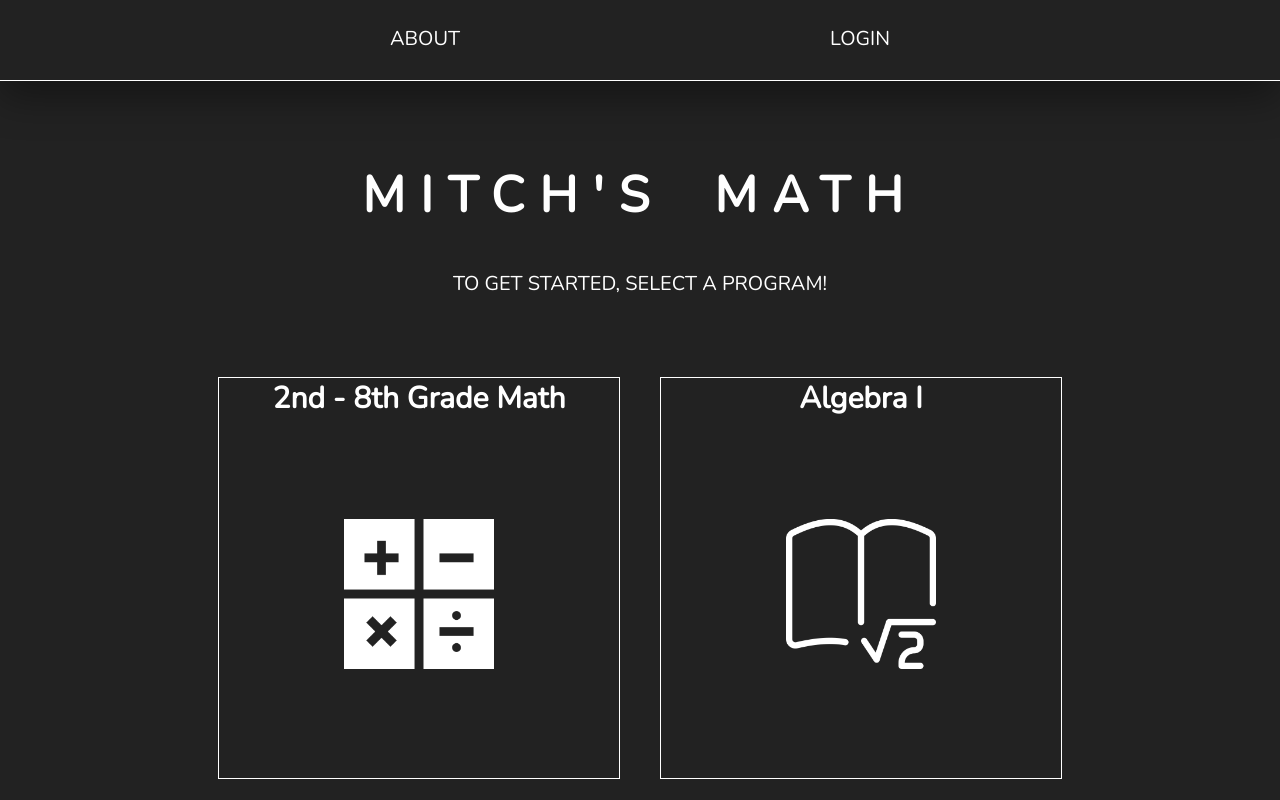
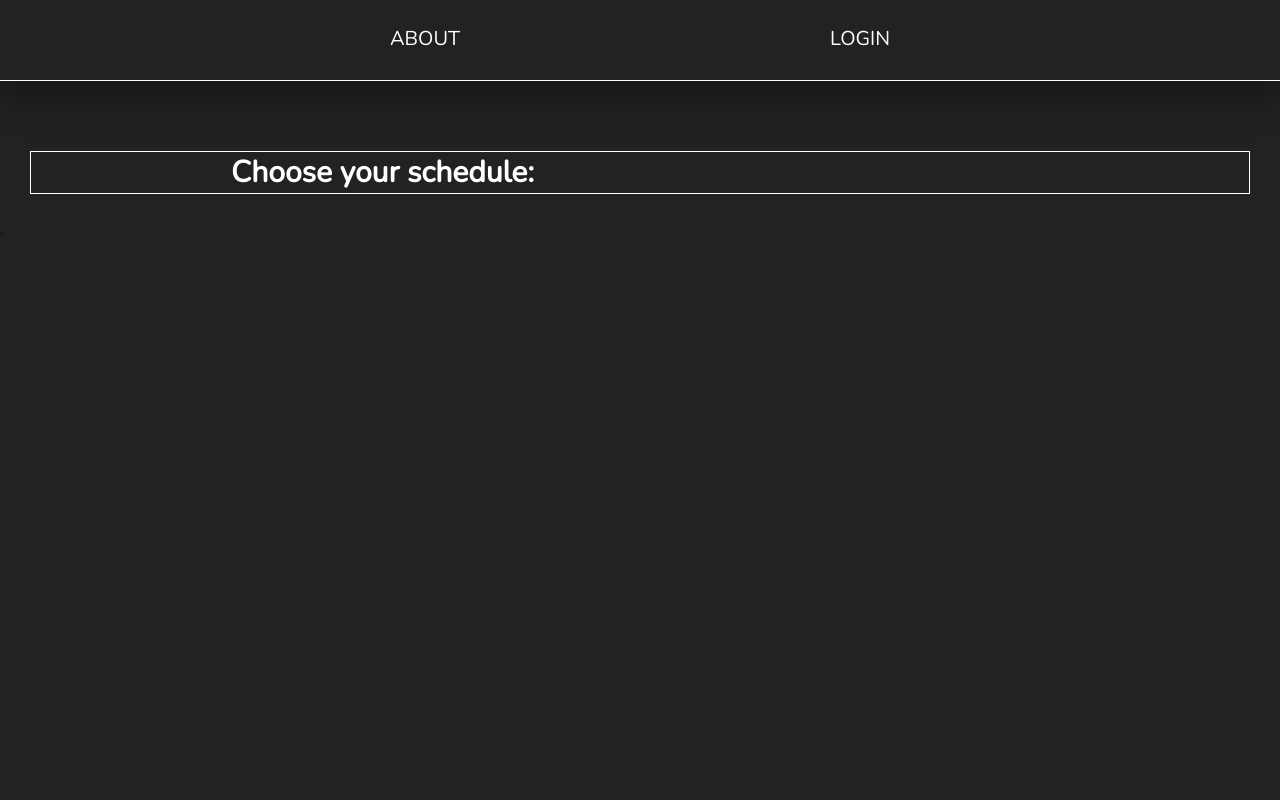
Before and after one commit to AladdinOmar61/mitchs-math, a React (Create React App) app: page /details in a window 1280 px wide. Shown: the top 800 px of the page. Built offline with nearby package versions, Linux system fonts and the light colour scheme.

Commit message:
gonna start to create a schedule for appointment times for programs

```diff
--- a/src/App.js
+++ b/src/App.js
@@ -7,10 +7,10 @@ function App() {
   return (
     <div className="App">
       <Switch>
-      <Route path="/">
+      <Route exact path="/">
         <Home />
       </Route>
-      <Route path="/details">
+      <Route exact path="/details">
         <ProgramDetails />
       </Route>
       </Switch>
--- a/src/components/ProgramDetails.js
+++ b/src/components/ProgramDetails.js
@@ -12,7 +12,9 @@ function ProgramDetails() {
           Login
         </Link>
       </nav>
-      <h1>Choose the amount of days per week you want to be tutored:</h1>
+      <div className="details-space">
+        <h1 className="select-days">Choose your schedule:</h1>
+      </div>
     </div>
   );
 }
--- a/src/sass/abstracts/mixins.scss
+++ b/src/sass/abstracts/mixins.scss
@@ -1,3 +1,3 @@
-@mixin box-shadow{
-    box-shadow: 0 1.5rem 4rem rgba(black, 0.4);
+@mixin box-shadow {
+  box-shadow: 0 1.5rem 4rem rgba(black, 0.4);
 }
--- a/src/sass/abstracts/variables.scss
+++ b/src/sass/abstracts/variables.scss
@@ -1 +1,2 @@
 $grey: #222;
+$white: #fff;
--- /dev/null
+++ b/src/sass/components/ProgramDetails.scss
@@ -0,0 +1,56 @@
+.details-space {
+  margin: 3rem;
+  margin-top: 7rem;
+  border: solid white 1px;
+}
+
+.select-days {
+  font-size: 3rem;
+  margin-left: 20rem;
+  color: $white;
+}
+
+.option {
+  &1 {
+    width: 2rem;
+    height: 2rem;
+    border: solid white 1px;
+    padding: 2rem;
+  }
+  &2 {
+    width: 2rem;
+    height: 2rem;
+    border: solid white 1px;
+    padding: 2rem;
+  }
+  &3 {
+    width: 2rem;
+    height: 2rem;
+    border: solid white 1px;
+    padding: 2rem;
+  }
+  &4 {
+    width: 2rem;
+    height: 2rem;
+    border: solid white 1px;
+    padding: 2rem;
+  }
+  &5 {
+    width: 2rem;
+    height: 2rem;
+    border: solid white 1px;
+    padding: 2rem;
+  }
+  &6 {
+    width: 2rem;
+    height: 2rem;
+    border: solid white 1px;
+    padding: 2rem;
+  }
+  &7 {
+    width: 2rem;
+    height: 2rem;
+    border: solid white 1px;
+    padding: 2rem;
+  }
+}
--- a/src/sass/main.scss
+++ b/src/sass/main.scss
@@ -5,5 +5,6 @@
 @import "base/base";
 
 @import "components/Home";
+@import "components/ProgramDetails";
 
 // @import "layout";
```
